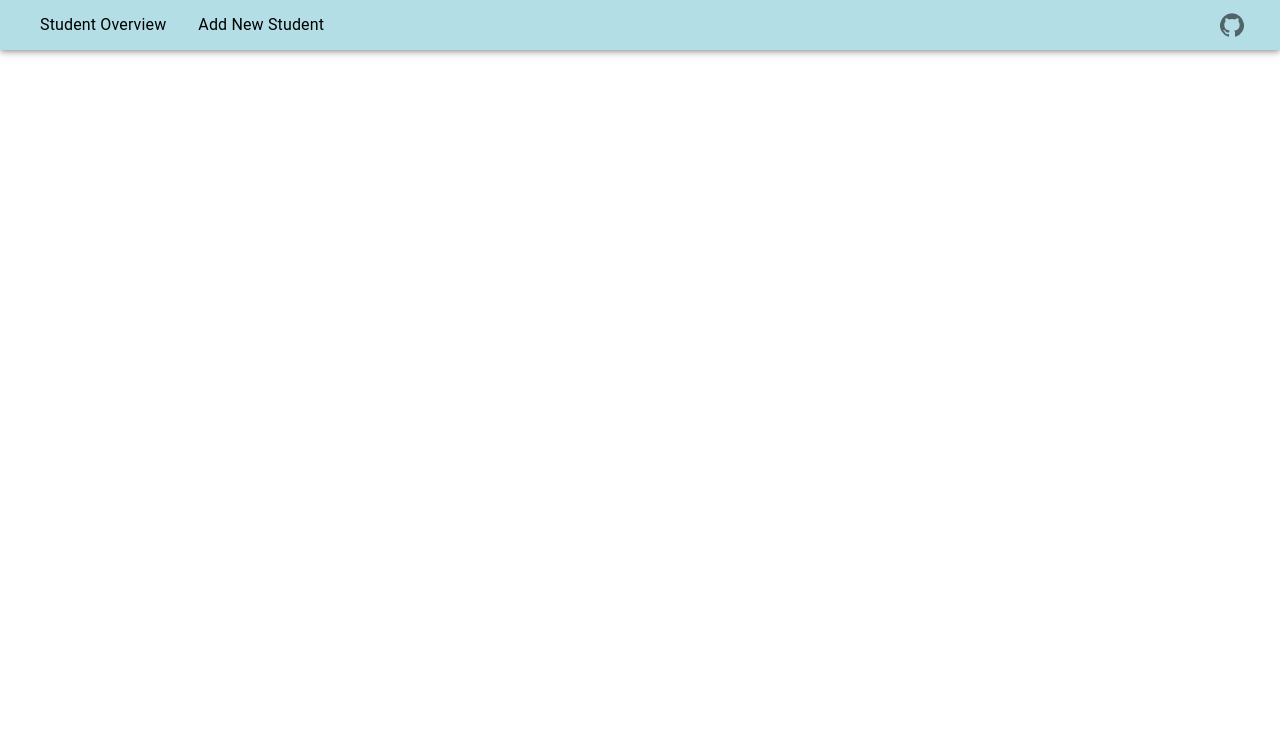
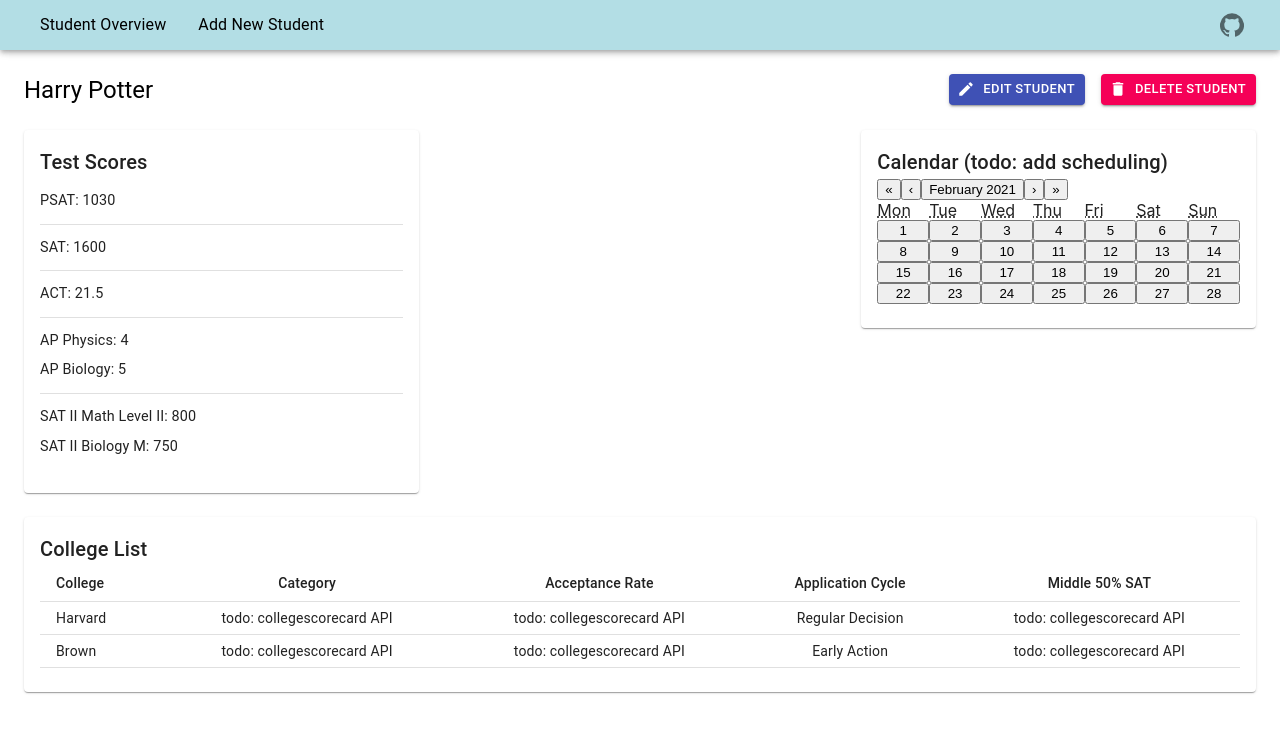
Before and after one commit to kristten712/student-roster, a React (Create React App) app: page /student-roster/students/view/1 in a window 1280 px wide. Shown: the top 732 px of the page. Built offline with nearby package versions, Linux system fonts and the light colour scheme.

Commit message:
updated urls for gh pages

```diff
--- a/src/components/Routes.js
+++ b/src/components/Routes.js
@@ -10,10 +10,10 @@
 export default function Routes() {
     return (
     <>
-      <Route exact path="/" component={StudentOverviewOverviewContainer} />
-      <Route path="/new" component={AddStudentContainer} />
-      <Route exact path="/students/view/:studentId" component={StudentSingleContainer} />
-      <Route exact path="/students/edit/:studentId" component={EditStudentContainer} />
+      <Route exact path="/student-roster" component={StudentOverviewOverviewContainer} />
+      <Route path="/student-roster/new" component={AddStudentContainer} />
+      <Route exact path="/student-roster/students/view/:studentId" component={StudentSingleContainer} />
+      <Route exact path="/student-roster/students/edit/:studentId" component={EditStudentContainer} />
     </>
     )
 }
--- a/src/components/addStudent/AddStudentContainer.js
+++ b/src/components/addStudent/AddStudentContainer.js
@@ -35,7 +35,7 @@
     const onSubmit = data => {
         handleAppendNewStudent({...newStudent, ...data})
         handleResetNewStudent()
-        history.push(`/`)
+        history.push(`/student-roster/`)
     }
 
     return (
--- a/src/components/studentOverview/StudentOverviewContainer.js
+++ b/src/components/studentOverview/StudentOverviewContainer.js
@@ -19,7 +19,7 @@
     // const { students, replaceStudents } = useStudent()
 
     function handleAddStudent() {
-      history.push('/new')
+      history.push('/student-roster/new')
     }
 
     // useEffect(() => {
--- a/src/components/studentSingle/StudentSingleContainer.js
+++ b/src/components/studentSingle/StudentSingleContainer.js
@@ -33,12 +33,12 @@
 
   function handleEditButton(id) {
     handleStudentSelect(id)
-    history.push(`/students/edit/${id}`)
+    history.push(`/student-roster/students/edit/${id}`)
   }
 
   function handleDelete(id) {
     handleDeleteStudent(id)
-    history.push(`/`)
+    history.push(`/student-roster/`)
   }
 
   return (
--- a/src/components/studentSingle/editStudent/EditStudentContainer.js
+++ b/src/components/studentSingle/editStudent/EditStudentContainer.js
@@ -34,7 +34,7 @@
 
     const onSubmit = data => {
         handleStudentChange(student.id, { ...student, ...data })
-        history.push(`/students/view/${student.id}`)
+        history.push(`/student-roster/students/view/${student.id}`)
     }
 
     return (
```
